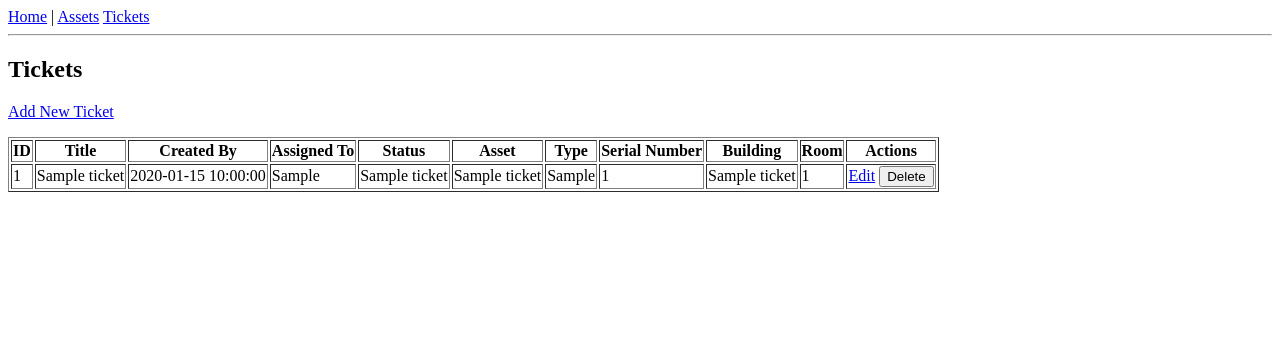
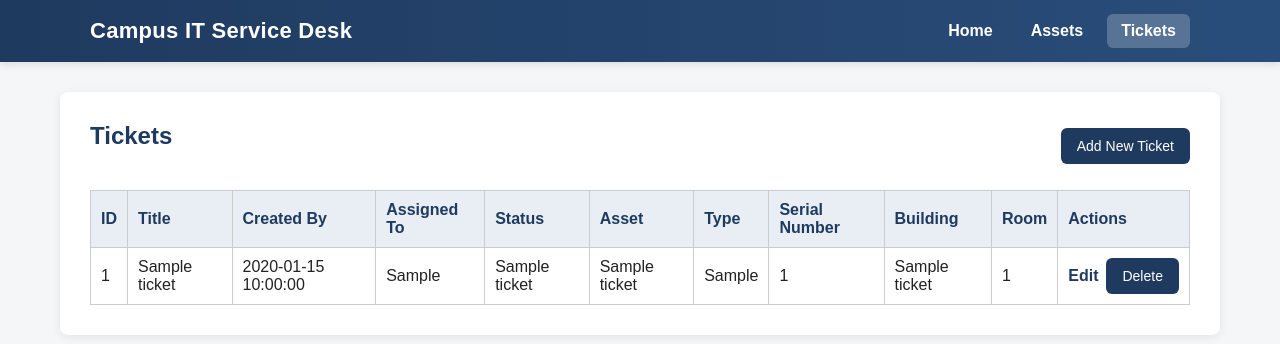
Before and after one commit to GautamRitik/campus-it-service-desk, a Flask app: page /tickets in a window 1280 px wide. Shown: the top 344 px of the page. Run offline with Flask 3, Linux system fonts and the light colour scheme; a database or web service that is not in the repository returns one stand-in record (values such as "Sample title"); some libraries are stand-ins or nearby versions.

Commit message:
Polish UI styling, update forms, and refresh screenshots
Updated the application styling and layout to make the interface cleaner and more consistent. Improved the navigation bar, form layout, table presentation, and ticket status display using color-coded badges for Open, In Progress, and Closed statuses.

Refined the add/edit asset and add/edit ticket pages so the forms use a more organized layout and match the updated styling. Also updated related templates and CSS to improve readability and overall presentation.

Refreshed the screenshots and README content to reflect the latest version of the application and its current interface.

```diff
--- a/static/style.css
+++ b/static/style.css
@@ -1,152 +1,249 @@
 body {
     margin: 0;
     font-family: Arial, sans-serif;
-  background: #f2f5f9;
-  color: #202124;
+    background-color: #f4f6f8;
+    color: #222;
 }
 
-header {
-  background: #1f2937;
-  color: #fff;
-  padding: 1rem 0;
+.navbar {
+    background: linear-gradient(90deg, #1f3a5f, #294d7a);
+    padding: 14px 0;
+    box-shadow: 0 2px 8px rgba(0, 0, 0, 0.12);
 }
 
-.container {
-  width: min(1100px, 90%);
+.nav-container {
+    width: 90%;
+    max-width: 1100px;
     margin: 0 auto;
+    display: flex;
+    justify-content: space-between;
+    align-items: center;
 }
 
-header h1 {
-  margin: 0;
-  font-size: 1.5rem;
+.nav-brand {
+    color: white;
+    font-size: 22px;
+    font-weight: bold;
+    text-decoration: none;
+    letter-spacing: 0.3px;
 }
 
-nav {
-  margin-top: 0.75rem;
+.nav-brand:hover {
+    color: #f1f5f9;
 }
 
-nav a {
-  color: #d1d5db;
-  text-decoration: none;
-  margin-right: 1rem;
+.nav-links {
+    display: flex;
+    align-items: center;
+    gap: 10px;
 }
 
-nav a:hover {
-  color: #fff;
+.nav-links a {
+    color: white;
+    text-decoration: none;
+    font-weight: bold;
+    padding: 8px 14px;
+    border-radius: 6px;
+    transition: background-color 0.2s ease, color 0.2s ease;
 }
 
-main {
-  padding: 2rem 0;
+.nav-links a:hover {
+    background-color: rgba(255, 255, 255, 0.14);
 }
 
-.hero {
-  background: #fff;
-  padding: 2rem;
-  border-radius: 12px;
-  box-shadow: 0 8px 20px rgba(15, 23, 42, 0.08);
+.active-link {
+    background-color: rgba(255, 255, 255, 0.22);
 }
 
-.hero h2 {
-  margin-top: 0;
+.page-container {
+    width: 90%;
+    max-width: 1100px;
+    margin: 30px auto;
+    background: white;
+    padding: 30px;
+    box-shadow: 0 2px 10px rgba(0, 0, 0, 0.08);
+    border-radius: 8px;
 }
 
-.hero-actions {
-  margin-top: 1rem;
+h1, h2 {
+    margin-top: 0;
+    color: #1f3a5f;
 }
 
-.button,
-.link-button {
+.hero-section {
+    text-align: center;
+    margin-bottom: 30px;
+}
+
+.hero-section p {
+    max-width: 700px;
+    margin: 0 auto;
+    color: #555;
+    line-height: 1.6;
+}
+
+.card-grid {
+    display: flex;
+    gap: 20px;
+    flex-wrap: wrap;
+    justify-content: center;
+}
+
+.info-card {
+    flex: 1;
+    min-width: 280px;
+    max-width: 480px;
+    background: #f9fafb;
+    border: 1px solid #ddd;
+    border-radius: 8px;
+    padding: 20px;
+}
+
+.card-button,
+a.button-link,
+button {
     display: inline-block;
-  padding: 0.75rem 1.15rem;
-  color: #fff;
-  background: #2563eb;
+    background-color: #1f3a5f;
+    color: white;
+    padding: 10px 16px;
     border: none;
-  border-radius: 8px;
+    border-radius: 6px;
     text-decoration: none;
     cursor: pointer;
+    font-size: 14px;
 }
 
-.button-secondary {
-  background: #6b7280;
-}
-
-.page-header {
-  display: flex;
-  align-items: center;
-  justify-content: space-between;
-  gap: 1rem;
-  margin-bottom: 1rem;
+.card-button:hover,
+a.button-link:hover,
+button:hover {
+    background-color: #16304d;
 }
 
 table {
     width: 100%;
     border-collapse: collapse;
-  background: #fff;
-  border-radius: 12px;
-  overflow: hidden;
-  box-shadow: 0 8px 20px rgba(15, 23, 42, 0.08);
+    margin-top: 20px;
+    background: white;
 }
 
-thead {
-  background: #f9fafb;
+table th,
+table td {
+    border: 1px solid #ccc;
+    padding: 10px;
+    text-align: left;
+    vertical-align: middle;
 }
 
-th,
-td {
-  padding: 1rem;
-  text-align: left;
-  border-bottom: 1px solid #e5e7eb;
+table th {
+    background-color: #e9eef5;
+    color: #1f3a5f;
 }
 
-tr:last-child td {
-  border-bottom: none;
-}
-
-.form-card {
-  background: #fff;
-  padding: 1.5rem;
-  border-radius: 12px;
-  box-shadow: 0 8px 20px rgba(15, 23, 42, 0.08);
-}
-
-label {
-  display: block;
-  margin-top: 1rem;
-  margin-bottom: 0.35rem;
-  font-weight: 600;
+form p {
+    margin-bottom: 15px;
 }
 
 input,
-textarea,
-select {
+select,
+textarea {
     width: 100%;
-  padding: 0.75rem 0.85rem;
-  border: 1px solid #d1d5db;
-  border-radius: 8px;
-  font: inherit;
+    max-width: 400px;
+    padding: 10px;
+    border: 1px solid #bbb;
+    border-radius: 5px;
+    box-sizing: border-box;
+}
+
+textarea {
+    resize: vertical;
+}
+
+.status-badge {
+    display: inline-block;
+    padding: 6px 12px;
+    border-radius: 20px;
+    font-size: 13px;
+    font-weight: bold;
+    color: white;
+    text-align: center;
+    min-width: 90px;
+}
+
+.status-open {
+    background-color: #d9534f;
+}
+
+.status-progress {
+    background-color: #f0ad4e;
+}
+
+.status-closed {
+    background-color: #5cb85c;
+}
+
+.action-links {
+    display: flex;
+    gap: 8px;
+    align-items: center;
+}
+
+.inline-form {
+    display: inline;
+}
+
+.page-top {
+    display: flex;
+    justify-content: space-between;
+    align-items: center;
+    margin-bottom: 20px;
+}
+
+.small-link {
+    color: #1f3a5f;
+    text-decoration: none;
+    font-weight: bold;
+}
+
+.small-link:hover {
+    text-decoration: underline;
+}
+
+.form-layout {
+    max-width: 750px;
+}
+
+.form-row {
+    display: grid;
+    grid-template-columns: 140px 1fr;
+    gap: 14px;
+    align-items: center;
+    margin-bottom: 16px;
+}
+
+.form-row label {
+    font-weight: bold;
+    color: #1f3a5f;
+}
+
+.form-row input,
+.form-row select,
+.form-row textarea {
+    width: 100%;
+    max-width: 100%;
 }
 
 .form-actions {
-  margin-top: 1.25rem;
-  display: flex;
-  gap: 0.75rem;
-  flex-wrap: wrap;
+    margin-top: 20px;
 }
 
-.flash-messages {
-  margin-bottom: 1rem;
+.back-link {
+    display: inline-block;
+    margin-top: 12px;
+    color: #1f3a5f;
+    text-decoration: none;
+    font-weight: bold;
 }
 
-.flash {
-  background: #fde68a;
-  padding: 0.9rem 1rem;
-  border-radius: 10px;
-  color: #92400e;
+.back-link:hover {
+    text-decoration: underline;
 }
-
-footer {
-  background: #111827;
-  color: #d1d5db;
-  padding: 1rem 0;
-  text-align: center;
-}
--- a/templates/base.html
+++ b/templates/base.html
@@ -1,23 +1,26 @@
-<!--
-    Base Template for Campus IT Service Desk
-    This is the main template that all other pages inherit from.
-    It provides the navigation bar and overall page structure.
--->
 <!DOCTYPE html>
-<html>
+<html lang="en">
 <head>
+    <meta charset="UTF-8">
+    <meta name="viewport" content="width=device-width, initial-scale=1.0">
     <title>Campus IT Service Desk</title>
+    <link rel="stylesheet" href="{{ url_for('static', filename='style.css') }}">
 </head>
 <body>
-    <!-- Navigation bar - appears on every page -->
-    <nav>
-        <a href="/">Home</a> |
-        <a href="/assets">Assets</a>
-        <a href="/tickets">Tickets</a>
+    <nav class="navbar">
+        <div class="nav-container">
+            <a href="/" class="nav-brand">Campus IT Service Desk</a>
+
+            <div class="nav-links">
+                <a href="/" class="{% if request.path == '/' %}active-link{% endif %}">Home</a>
+                <a href="/assets" class="{% if '/assets' in request.path %}active-link{% endif %}">Assets</a>
+                <a href="/tickets" class="{% if '/tickets' in request.path %}active-link{% endif %}">Tickets</a>
+            </div>
+        </div>
     </nav>
-    <hr>
 
-    <!-- Content block - each page fills in its own content here -->
-    {% block content %}{% endblock %}
+    <main class="page-container">
+        {% block content %}{% endblock %}
+    </main>
 </body>
 </html>
--- a/templates/tickets.html
+++ b/templates/tickets.html
@@ -1,53 +1,60 @@
 {% extends "base.html" %}
 
-<!-- Tickets Page - Display list of all service tickets -->
 {% block content %}
+<div class="page-top">
     <h2>Tickets</h2>
+    <a class="button-link" href="/add_ticket">Add New Ticket</a>
+</div>
 
-<!-- Link to create a new ticket -->
-<p><a href="/add_ticket">Add New Ticket</a></p>
-
-<!-- Table to display all tickets -->
-<table border="1">
+<div class="table-wrapper">
+    <table>
         <tr>
-        <th>ID</th>
-        <th>Title</th>
-        <th>Created By</th>
-        <th>Assigned To</th>
+            <th class="ticket-id">ID</th>
+            <th class="ticket-title">Title</th>
+            <th class="ticket-name">Created By</th>
+            <th class="ticket-name">Assigned To</th>
             <th>Status</th>
-        <th>Asset</th>
+            <th class="ticket-asset">Asset</th>
             <th>Type</th>
-        <th>Serial Number</th>
-        <th>Building</th>
-        <th>Room</th>
-        <th>Actions</th>
+            <th class="ticket-serial">Serial Number</th>
+            <th class="ticket-building">Building</th>
+            <th class="ticket-room">Room</th>
+            <th class="ticket-actions">Actions</th>
         </tr>
 
-    <!-- Loop through each ticket and display in table row -->
         {% for t in tickets %}
         <tr>
-        <td>{{ t[0] }}</td>  <!-- Ticket ID -->
-        <td>{{ t[1] }}</td>  <!-- Ticket Title -->
-        <td>{{ t[4] }}</td>  <!-- Created By (User Name) -->
-        <td>{{ t[5] }}</td>  <!-- Assigned To (User Name) -->
-        <td>{{ t[6] }}</td>  <!-- Status -->
-        <td>{{ t[7] }}</td>  <!-- Asset Name -->
-        <td>{{ t[8] }}</td>  <!-- Asset Type -->
-        <td>{{ t[9] }}</td>  <!-- Asset Serial Number -->
-        <td>{{ t[10] }}</td> <!-- Building Name -->
-        <td>{{ t[11] }}</td> <!-- Room Number -->
+            <td>{{ t[0] }}</td>
+            <td>{{ t[1] }}</td>
+            <td>{{ t[4] }}</td>
+            <td>{{ t[5] }}</td>
             <td>
-            <!-- Edit button - links to edit page for this ticket -->
-            <a href="/edit_ticket/{{ t[0] }}">Edit</a>
+                {% if t[6] == "Open" %}
+                    <span class="status-badge status-open">{{ t[6] }}</span>
+                {% elif t[6] == "In Progress" %}
+                    <span class="status-badge status-progress">{{ t[6] }}</span>
+                {% elif t[6] == "Closed" %}
+                    <span class="status-badge status-closed">{{ t[6] }}</span>
+                {% else %}
+                    {{ t[6] }}
+                {% endif %}
+            </td>
+            <td>{{ t[7] }}</td>
+            <td>{{ t[8] }}</td>
+            <td>{{ t[9] }}</td>
+            <td>{{ t[10] }}</td>
+            <td>{{ t[11] }}</td>
+            <td>
+                <div class="action-links">
+                    <a class="small-link" href="/edit_ticket/{{ t[0] }}">Edit</a>
 
-            <!-- Delete button - submits form to delete this ticket -->
-            <form action="/delete_ticket/{{ t[0] }}" method="POST" style="display:inline;">
-                <button type="submit" onclick="return confirm('Are you sure?')">
-                    Delete
-                </button>
+                    <form class="inline-form" action="/delete_ticket/{{ t[0] }}" method="POST">
+                        <button type="submit" onclick="return confirm('Are you sure?')">Delete</button>
                     </form>
+                </div>
             </td>
         </tr>
         {% endfor %}
     </table>
+</div>
 {% endblock %}
```
Also changed, not shown: app.py (+27 -0 lines), seed.sql (+31 -8 lines), templates/add_asset.html (+24 -29 lines), templates/add_ticket.html (+29 -37 lines), templates/assets.html (+12 -13 lines), templates/edit_asset.html (+21 -30 lines), templates/edit_ticket.html (+29 -41 lines), README.md, 7 other files. Lines whose indentation alone changed are shown as unchanged.
